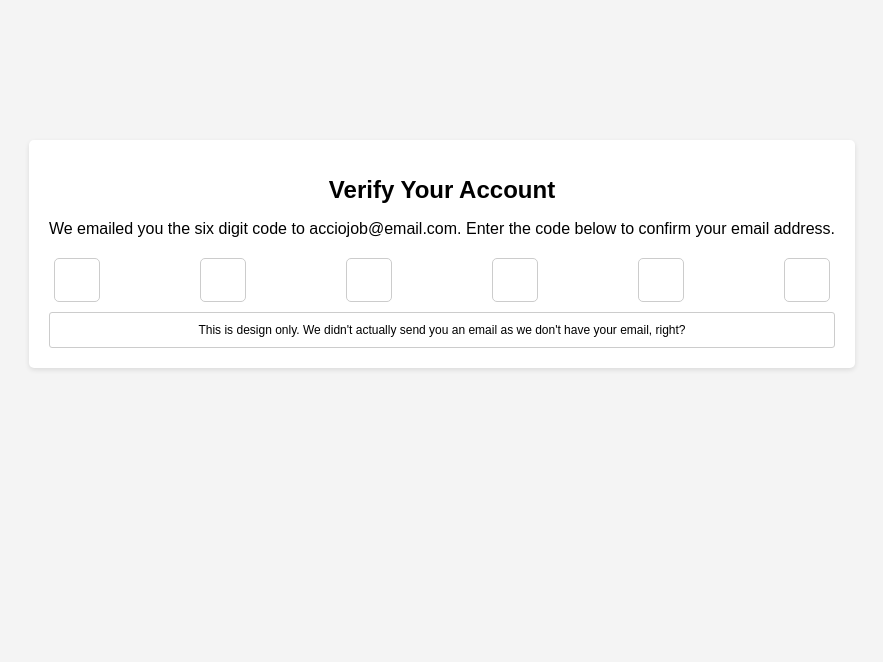
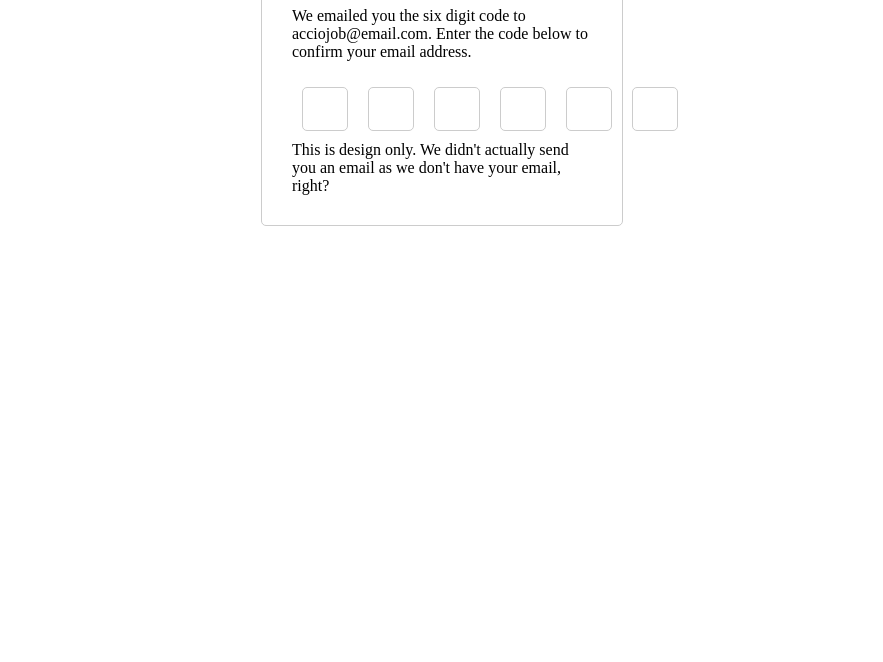
Before and after one commit to acciojob/OTP-DachepallySahithi, a website: page main.html in a window 1280 px wide. Shown: the part 154-816 px from the top of the page, without its empty margins (198-1081 px from the left). Drawn offline with Linux system fonts and the light colour scheme.

Commit message:
created a submission

```diff
--- a/styles.css
+++ b/styles.css
@@ -1,57 +1,20 @@
-body {
-            font-family: sans-serif;
-            display: flex;
-            justify-content: center;
-            align-items: center;
-            min-height: 100vh;
-            background-color: #f4f4f4;
+.container {
+    width: 300px;
+    margin: 50px auto;
+    padding: 30px;
+    border: 1px solid #ccc;
+    border-radius: 5px;
   }
-
-        .container {
-            background-color: #fff;
-            padding: 20px;
-            border-radius: 5px;
-            box-shadow: 0 2px 5px rgba(0, 0, 0, 0.1);
-        }
-
-        #verification_heading {
-            font-size: 24px;
-            margin-bottom: 10px;
-            text-align: center;
-        }
-
-        #verification_subtext {
-            font-size: 16px;
-            margin-bottom: 20px;
-            text-align: center;
-        }
-
   .code-container {
     display: flex;
     justify-content: space-between;
   }
-
   .code {
     width: 40px;
     height: 40px;
+    text-align: center;
+    font-size: 24px;
     border: 1px solid #ccc;
     border-radius: 5px;
-            text-align: center;
-            line-height: 40px;
-            font-size: 20px;
-            margin: 0 5px;
+    margin: 10px;
   }
-
-        .code:focus {
-            outline: none;
-            border-color: #007bff;
-        }
-
-        .note {
-            border: 1px solid #ccc;
-            padding: 10px;
-            margin-top: 10px;
-            border-radius: 3px;
-            text-align: center;
-            font-size: 12px;
-        }
```
Lines whose indentation alone changed are shown as unchanged.
